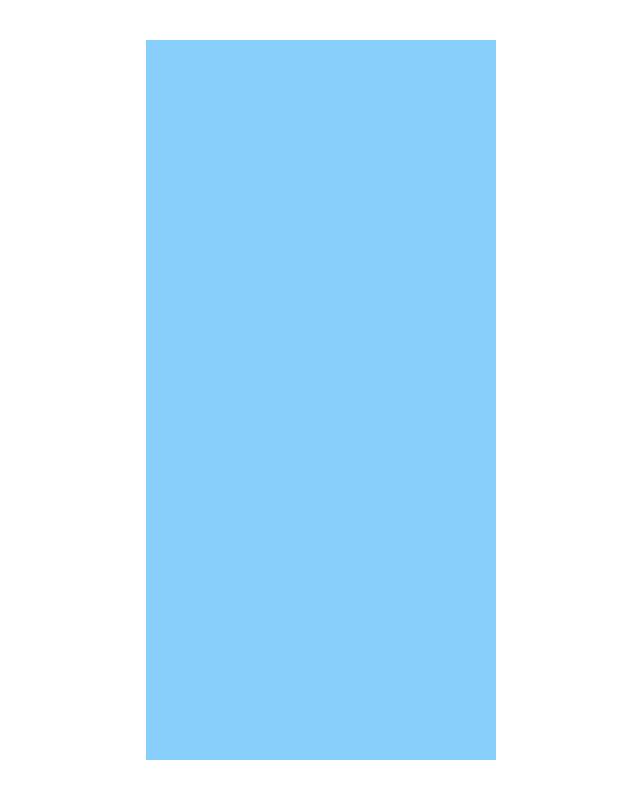
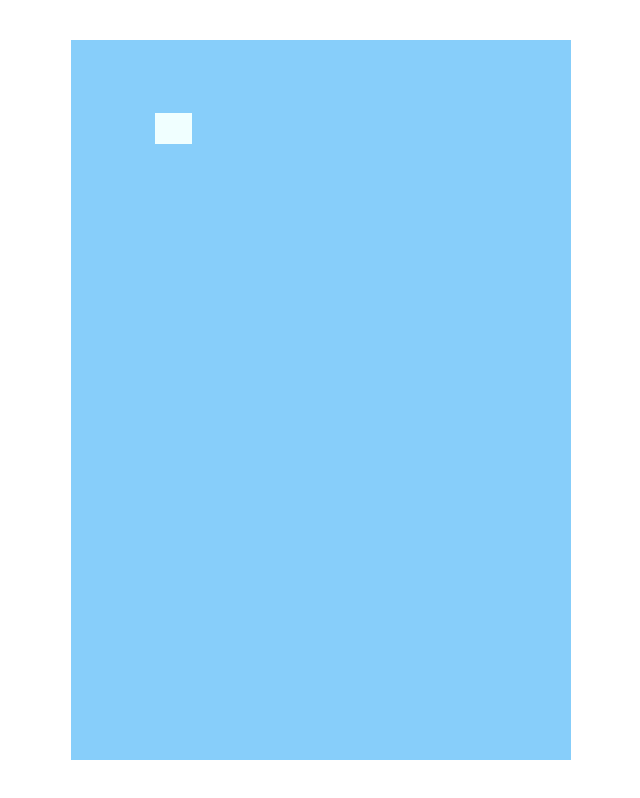
Before and after one commit to owtlaw6/Tetris-VSP, a React (Create React App) app: page / in a window 1280 px wide. Shown: the whole page, without its empty margins (319-959 px from the left). Built offline with nearby package versions, Linux system fonts and the light colour scheme.

Commit message:
4:created a grid and colored a square

```diff
--- a/src/App.css
+++ b/src/App.css
@@ -1,7 +1,11 @@
 .board{
   height: 90vh;
-  width: 350px;
+  width: 500px;
   background-color: lightskyblue;
+  display: grid;
+  grid-template-columns: repeat(12, 1fr);
+  grid-template-rows: repeat(20, 1fr);
+  grid-gap: 5px;
 
 }
 
@@ -12,3 +16,11 @@
   justify-content: center;
   align-items: center;
 }
+
+.item {
+  grid-column-start: 3;
+  grid-column-end: 4;
+  grid-row-start: 3;
+  grid-row-end: 4;
+  background-color: azure;
+}
--- a/src/App.js
+++ b/src/App.js
@@ -4,7 +4,11 @@ import './App.css';
 function App() {
   return (
     <div className="container">
-      <div className="board" />
+      <div className="board">
+        <div className="item">
+        </div>
+      </div>
+
     </div>
   );
 }
```
